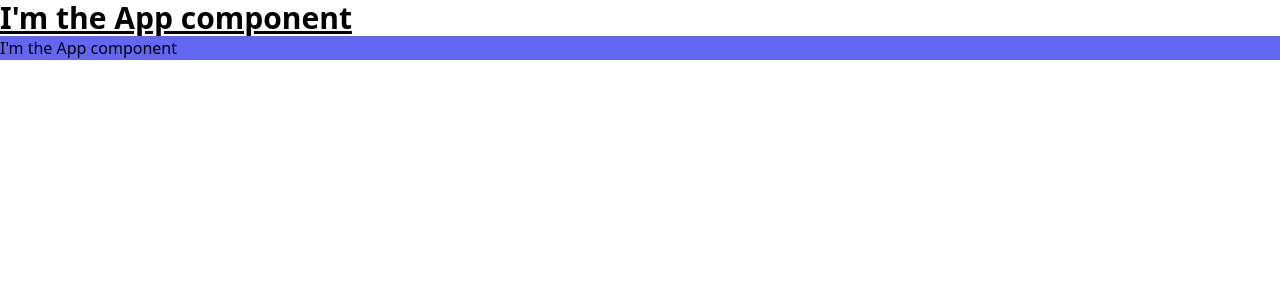
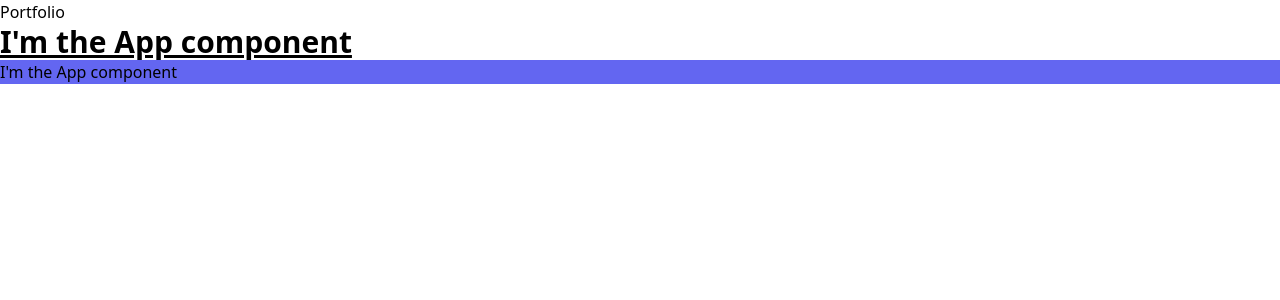
Before and after one commit to yuvaraj27-developer/portfolio, a React app: page / in a window 1280 px wide. Shown: the top 300 px of the page. Built offline with nearby package versions, Linux system fonts and the light colour scheme.

Commit message:
typescript and babel configuration
Application uses typescript and for the build babel is used. Tyepscript code will be transpiled into compiled js files using babel-loader via webpack

```diff
--- a/package.json
+++ b/package.json
@@ -21,6 +21,9 @@
     "@babel/core": "^7.25.2",
     "@babel/preset-env": "^7.25.3",
     "@babel/preset-react": "^7.24.7",
+    "@babel/preset-typescript": "^7.26.0",
+    "@types/react": "^19.0.1",
+    "@types/react-dom": "^19.0.1",
     "autoprefixer": "^10.4.20",
     "babel-loader": "^9.1.3",
     "css-loader": "^7.1.2",
--- a/src/App.tsx
+++ b/src/App.tsx
@@ -4,7 +4,7 @@ import Layout from './Component/Layout.tsx';
 const App = () => {
   return (
     <Layout>
-
+      <p>Portfolio</p>
     </Layout>
   );
 }
--- a/src/Component/Layout.tsx
+++ b/src/Component/Layout.tsx
@@ -1,8 +1,13 @@
 import React from 'react';
 
-const Layout = () => {
+type LayoutProps = {
+  children: React.ReactNode;
+}
+
+const Layout:React.FC<LayoutProps> = ({ children }) => {
   return(
     <div>
+      {children}
       <p className='text-3xl font-bold underline'>I'm the App component</p>
       <p className='bg-primary flex'>I'm the App component</p>
     </div>
```
Also changed, not shown: tsconfig.json (added, +12 -0 lines), .babelrc, 1 other file (tests, documents, lock files or other folders).
